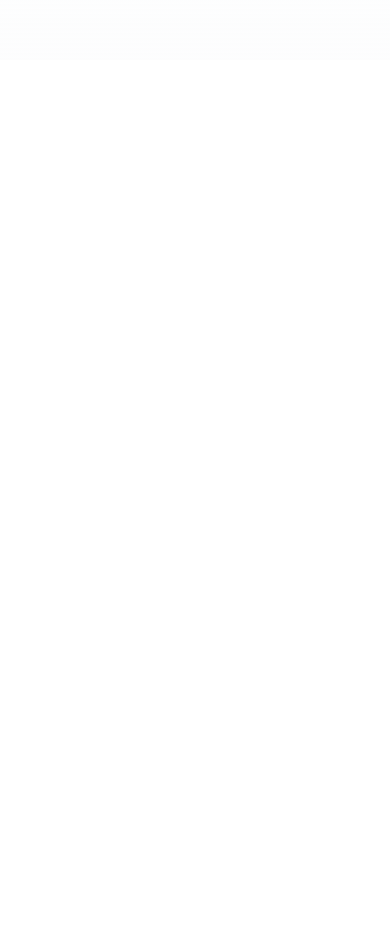
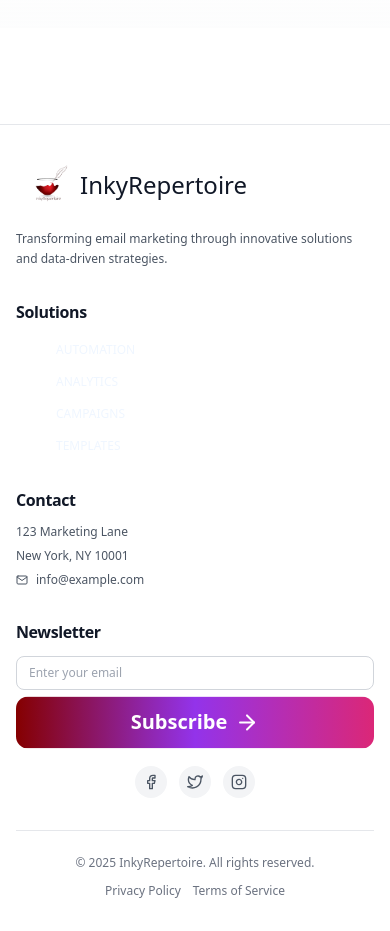
Before and after one commit to fantastizeey1/dami, a React (Vite) app: page / in a window 390 px wide. Shown: the part 6760-7691 px from the top of the page. Before the commit the page ends 6820 px from the top, so only its background shows below. Built offline with nearby package versions, Linux system fonts and the light colour scheme.

Commit message:
add footer componet

```diff
--- a/src/components/Home/CTA/CTAButton.jsx
+++ b/src/components/Home/CTA/CTAButton.jsx
@@ -1,17 +1,30 @@
+// CTAButton.jsx
 import React from "react";
 import { ArrowRight } from "lucide-react";
 
-const CTAButton = ({ text, onClick }) => {
+const CTAButton = ({
+  text,
+  onClick,
+  className = "",
+  iconClassName = "",
+  gradientClassName = "",
+  ...props
+}) => {
   return (
     <button
       onClick={onClick}
-      className="group relative inline-flex items-center justify-center px-10 py-6 text-lg font-semibold text-white overflow-hidden rounded-xl transition-all duration-300 hover:scale-105 focus:outline-none focus:ring-2 focus:ring-purple-500 focus:ring-offset-2"
+      className={`group relative inline-flex items-center justify-center px-6 py-3 md:px-8 md:py-4 text-sm md:text-lg font-semibold text-white overflow-hidden rounded-xl transition-all duration-300 hover:scale-105 focus:outline-none focus:ring-2 focus:ring-purple-500 focus:ring-offset-2 ${className}`}
+      {...props}
     >
-      <div className="absolute inset-0 w-full h-full bg-gradient-to-r from-brand-maroon via-purple-600 to-pink-600 transition-all duration-300 group-hover:scale-110" />
+      <div
+        className={`absolute inset-0 w-full h-full bg-gradient-to-r from-brand-maroon via-purple-600 to-pink-600 transition-all duration-300 group-hover:scale-110 ${gradientClassName}`}
+      />
       <div className="absolute inset-0 w-full h-full opacity-0 group-hover:opacity-20 transition-opacity duration-300 bg-[radial-gradient(circle_at_50%_50%,rgba(255,255,255,0.4),transparent_60%)]" />
-      <span className="relative flex items-center text-3xl">
+      <span className="relative flex items-center text-xl md:text-2xl">
         {text}
-        <ArrowRight className="w-8 h-8 ml-2 transition-all duration-300 group-hover:translate-x-1 group-hover:scale-110" />
+        <ArrowRight
+          className={`w-6 h-6 md:w-8 md:h-8 ml-2 transition-all duration-300 group-hover:translate-x-1 group-hover:scale-110 ${iconClassName}`}
+        />
       </span>
     </button>
   );
--- /dev/null
+++ b/src/components/Home/Footer/Footer.jsx
@@ -0,0 +1,123 @@
+// Footer.jsx
+import React from "react";
+import { FiMail, FiFacebook, FiTwitter, FiInstagram } from "react-icons/fi";
+import Logo from "../../Header/Logo";
+import CTAButton from "../CTA/CTAButton";
+
+const Footer = () => {
+  return (
+    <footer className="w-full bg-white dark:bg-gray-900 border-t border-gray-200 dark:border-gray-700 dark:text-gray-100 text-gray-900 mt-24 px-4 sm:px-6 lg:px-8 py-8 sm:py-12">
+      <div className="max-w-7xl mx-auto">
+        <div className="grid grid-cols-1 gap-8 sm:grid-cols-2 lg:grid-cols-4">
+          {/* Brand Column */}
+          <div className="space-y-4 sm:space-y-6">
+            <Logo className="w-32 sm:w-40 md:w-48 h-auto" />
+            <p className="text-gray-600 dark:text-gray-300 text-xs sm:text-sm leading-relaxed">
+              Transforming email marketing through innovative solutions and
+              data-driven strategies.
+            </p>
+          </div>
+
+          {/* Links Column */}
+          <div className="space-y-3 sm:space-y-4">
+            <h4 className="font-playfair text-base sm:text-lg font-bold dark:text-gray-100 text-gray-900 mb-2 sm:mb-4">
+              Solutions
+            </h4>
+            <ul className="space-y-2 sm:space-y-3">
+              {["Automation", "Analytics", "Campaigns", "Templates"].map(
+                (item) => (
+                  <li key={item}>
+                    <a
+                      href="#"
+                      className="nav-hover-btn text-gray-600 dark:text-gray-300 text-xs sm:text-sm transition-all"
+                    >
+                      {item}
+                    </a>
+                  </li>
+                )
+              )}
+            </ul>
+          </div>
+
+          {/* Contact Column */}
+          <div className="space-y-3 sm:space-y-4">
+            <h4 className="font-playfair text-base sm:text-lg font-bold dark:text-gray-100 text-gray-900 mb-2 sm:mb-4">
+              Contact
+            </h4>
+            <div className="space-y-2 sm:space-y-3 text-xs sm:text-sm">
+              <p className="text-gray-600 dark:text-gray-300">
+                123 Marketing Lane
+              </p>
+              <p className="text-gray-600 dark:text-gray-300">
+                New York, NY 10001
+              </p>
+              <a
+                href="mailto:info@example.com"
+                className="flex items-center gap-2 text-gray-600 dark:text-gray-300 hover:text-blue-600 transition-all"
+              >
+                <FiMail className="w-3 h-3 sm:w-4 sm:h-4" />
+                info@example.com
+              </a>
+            </div>
+          </div>
+
+          {/* Newsletter Column */}
+          <div className="space-y-3 sm:space-y-4">
+            <h4 className="font-playfair text-base sm:text-lg font-bold dark:text-gray-100 text-gray-900 mb-2 sm:mb-4">
+              Newsletter
+            </h4>
+            <form className="space-y-3 sm:space-y-4">
+              <input
+                type="email"
+                placeholder="Enter your email"
+                className="w-full px-3 py-2 sm:px-4 sm:py-2.5 rounded-lg border border-gray-300 dark:border-gray-600 bg-transparent text-xs sm:text-sm focus:ring-2 focus:ring-blue-500 focus:border-transparent"
+              />
+              <div className="flex-shrink-0 animate-float">
+                <CTAButton
+                  text="Subscribe"
+                  className="w-full text-sm sm:text-base"
+                  gradientClassName="hover:scale-105"
+                  iconClassName="ml-1 sm:ml-2"
+                />
+              </div>
+            </form>
+            <div className="flex items-center justify-center sm:justify-start gap-3 sm:gap-4 mt-4 sm:mt-6">
+              {[FiFacebook, FiTwitter, FiInstagram].map((Icon, idx) => (
+                <a
+                  key={idx}
+                  href="#"
+                  className="p-2 sm:p-2.5 rounded-full bg-gray-100 dark:bg-gray-800 text-gray-600 dark:text-gray-300 hover:bg-blue-100 hover:text-blue-600 dark:hover:bg-blue-900/50 transition-all"
+                >
+                  <Icon className="w-4 h-4 sm:w-5 sm:h-5" />
+                </a>
+              ))}
+            </div>
+          </div>
+        </div>
+
+        {/* Copyright */}
+        <div className="border-t border-gray-200 dark:border-gray-700 mt-8 sm:mt-12 pt-6 sm:pt-8">
+          <div className="flex flex-col md:flex-row justify-between items-center gap-3 text-center md:text-left text-xs sm:text-sm text-gray-500 dark:text-gray-400">
+            <p>© 2025 InkyRepertoire. All rights reserved.</p>
+            <div className="flex flex-wrap justify-center gap-3 sm:gap-6">
+              <a
+                href="#"
+                className="hover:text-gray-700 dark:hover:text-gray-200 transition-all"
+              >
+                Privacy Policy
+              </a>
+              <a
+                href="#"
+                className="hover:text-gray-700 dark:hover:text-gray-200 transition-all"
+              >
+                Terms of Service
+              </a>
+            </div>
+          </div>
+        </div>
+      </div>
+    </footer>
+  );
+};
+
+export default Footer;
--- a/src/components/Home/Home.jsx
+++ b/src/components/Home/Home.jsx
@@ -5,6 +5,7 @@
 import WhyChooseUs from "./WhyChooseUs/WhyChooseUs";
 import TestimonialSlider from "./Testimonial/Testimonial";
 import EmailCTA from "./CTA/EmailCTA";
+import Footer from "./Footer/Footer";
 
 const Home = () => {
   return (
@@ -15,6 +16,7 @@
       <WhyChooseUs />
       <TestimonialSlider />
       <EmailCTA />
+      <Footer />
     </div>
   );
 };
--- a/src/components/ThemeToggle.jsx
+++ b/src/components/ThemeToggle.jsx
@@ -5,6 +5,8 @@
   return (
     <button
       onClick={toggleTheme}
+      role="switch"
+      aria-checked={isDarkMode}
       className="p-2  border w-fit rounded-full dark:bg-gray-200 bg-gray-800 text-white dark:text-black transition-all hover:opacity-80"
       aria-label={`Switch to ${isDarkMode ? "light" : "dark"} mode`}
     >
--- a/src/index.css
+++ b/src/index.css
@@ -303,6 +303,23 @@
   @apply duration-300 ease-in-out;
 }
 
+/* Custom classes */
+@media (max-width: 480px) {
+  .footer-links {
+    column-count: 2; /* Better mobile link layout */
+  }
+
+  .newsletter-input {
+    font-size: 0.875rem; /* Better mobile readability */
+  }
+}
+
+@media (max-width: 640px) {
+  .social-icons {
+    justify-content: center; /* Center align on smallest screens */
+  }
+}
+
 /* body {
   background-color: black;
 } */
--- a/src/main.jsx
+++ b/src/main.jsx
@@ -1,4 +1,4 @@
-import { StrictMode } from "react";
+import React, { StrictMode } from "react";
 import { createRoot } from "react-dom/client";
 import ReactDOM from "react-dom/client";
 import { BrowserRouter } from "react-router-dom";
```
